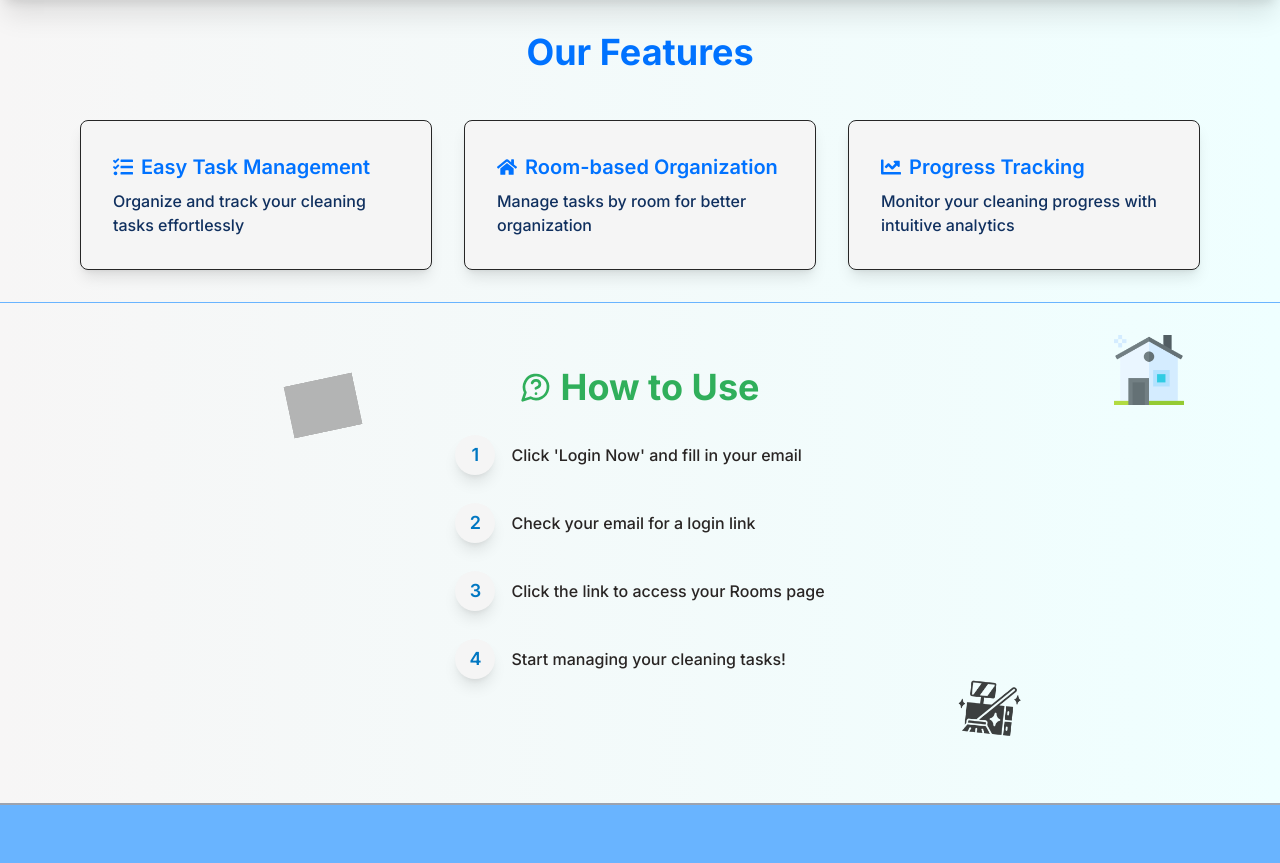
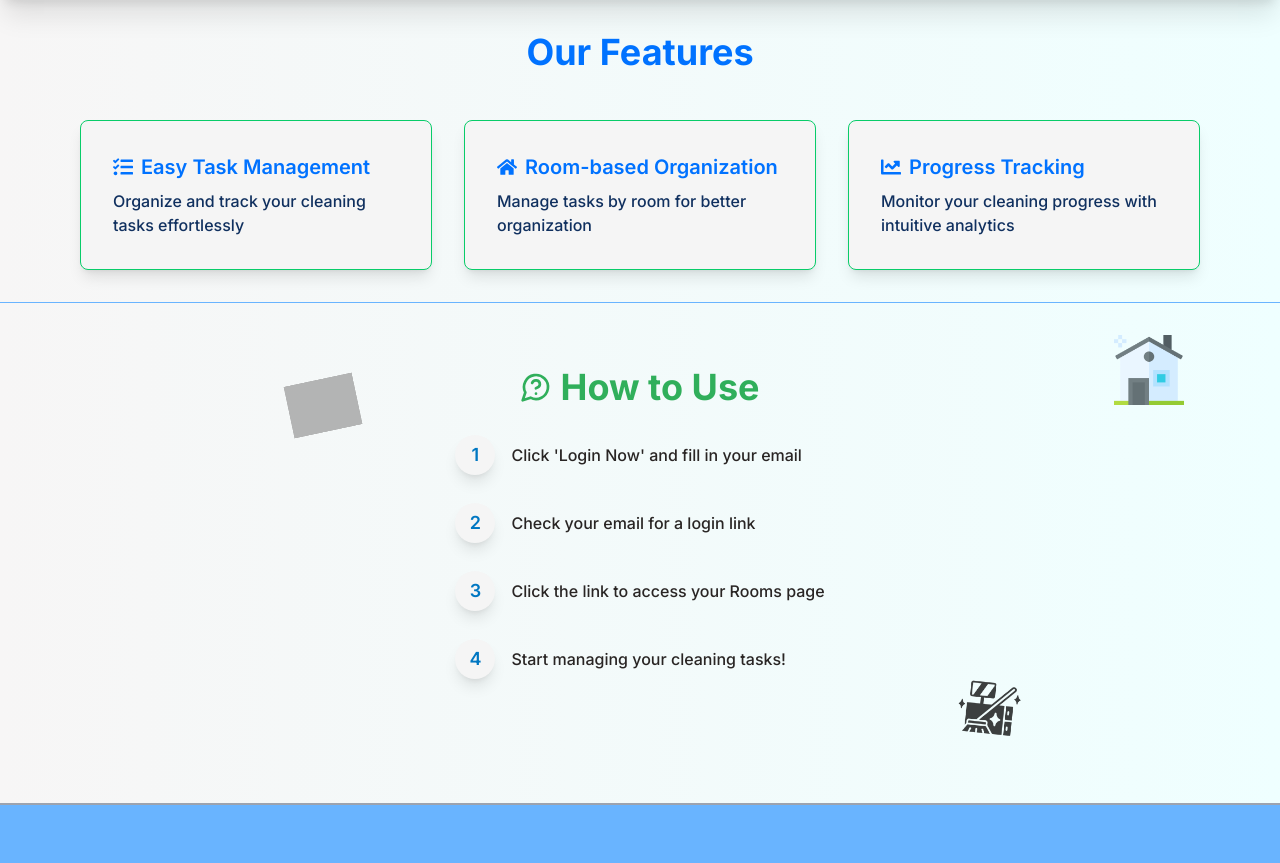
Before and after one commit to Ferhatmedtahar/ScrubAndShine, a Next.js app: page / in a window 1280 px wide. Shown: the part 816-1679 px from the top of the page. Built offline with nearby package versions, Linux system fonts and the light colour scheme; grey boxes are pictures that could not be loaded.

Commit message:
cards features

```diff
--- a/components/FeatureCard.tsx
+++ b/components/FeatureCard.tsx
@@ -13,7 +13,7 @@ export default function FeatureCard({
     <CardSpotlight
       radius={120}
       color="#0bee71  "
-      className=" bg-bg-200 p-4 rounded-lg lg:p-8 shadow-lg"
+      className=" bg-bg-200 p-4 rounded-lg border border-accent-200 lg:p-8 shadow-lg"
     >
       <h3 className="text-xl font-semibold mb-2 flex items-center gap-2 text-darkPrimary-100">
         {icon} {title}
```
